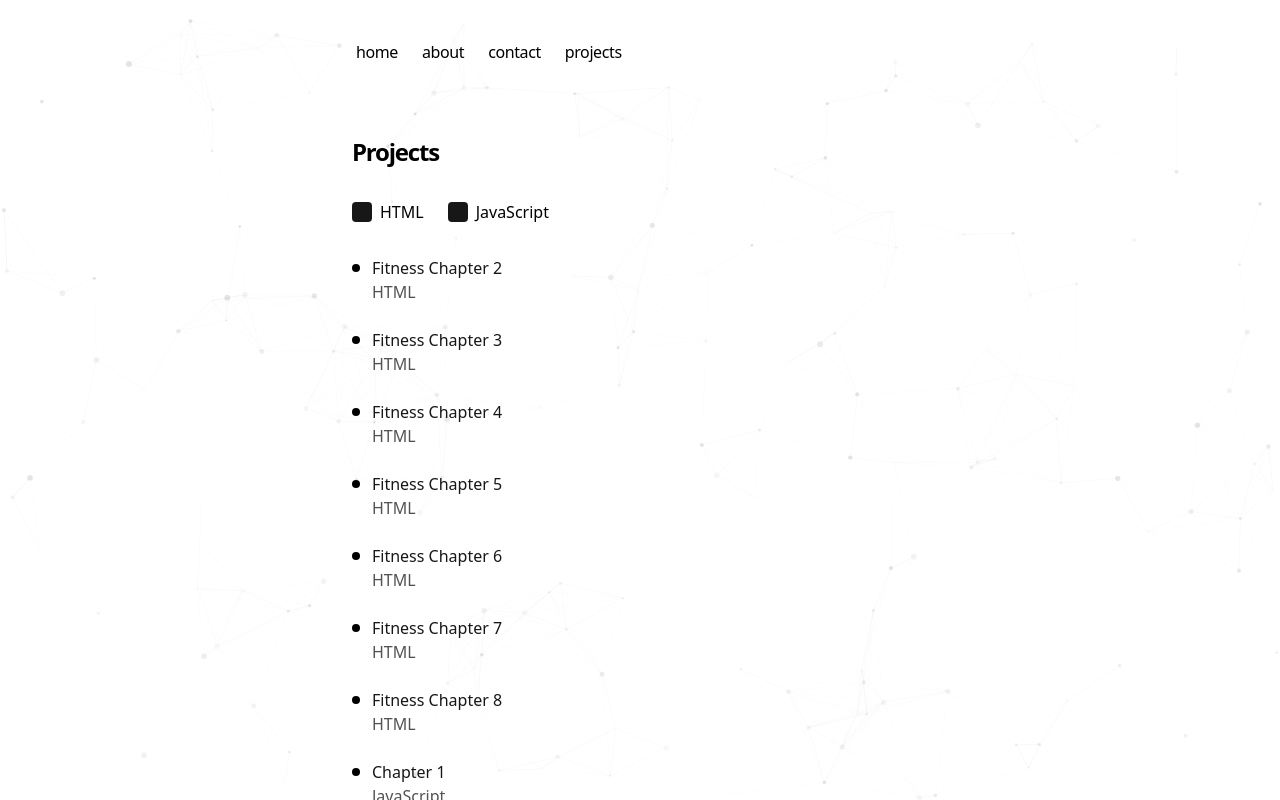
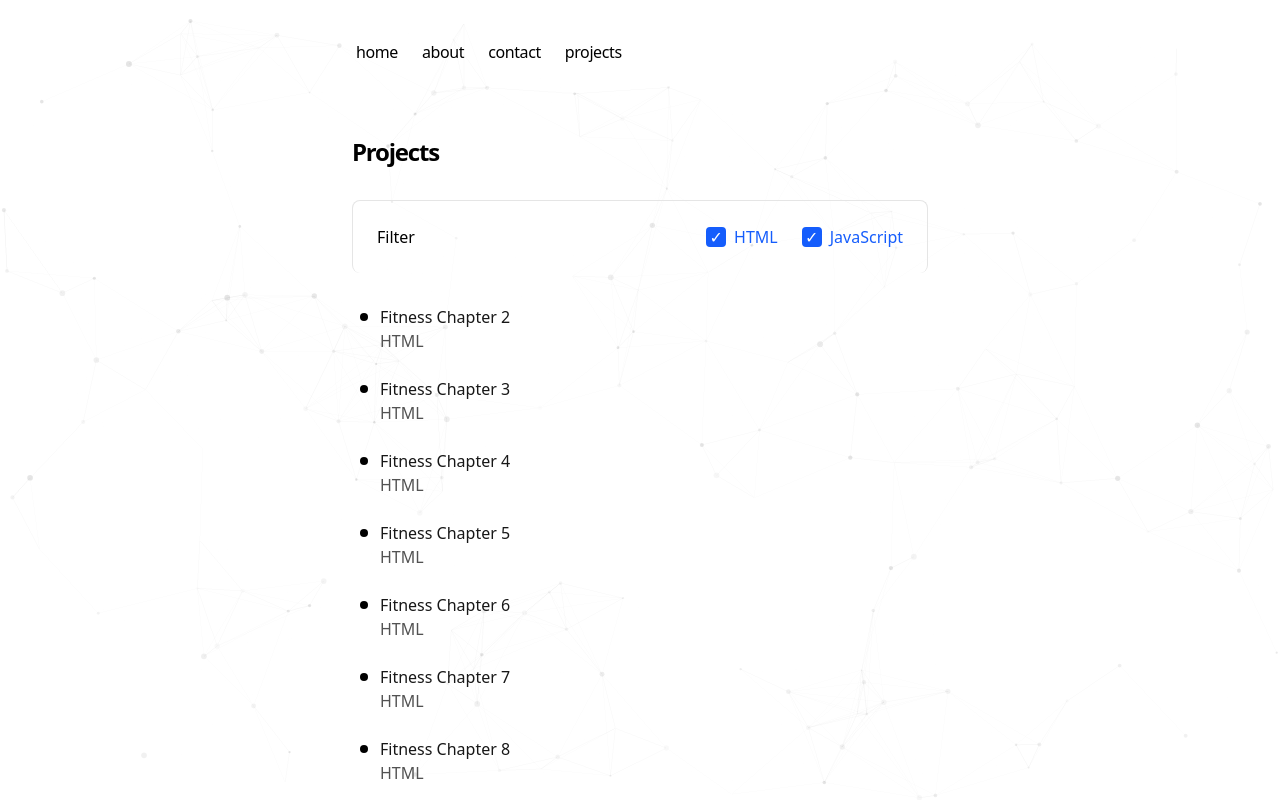
Before and after one commit to abbypao/abbypao.github.io, a Next.js app: page /projects in a window 1280 px wide. Shown: the top 800 px of the page. Built offline with nearby package versions, Linux system fonts and the light colour scheme.

Commit message:
Finish filter

```diff
--- a/app/components/particle.tsx
+++ b/app/components/particle.tsx
@@ -47,7 +47,7 @@ export default function ParticlesBackground() {
                   mode: "repulse",
                 },
                 onHover: {
-                  enable: true,
+                  enable: false,
                   mode: "bubble",
                 },
                 resize: true,
--- a/app/projects/page.tsx
+++ b/app/projects/page.tsx
@@ -75,8 +75,10 @@ export default function Page() {
                 Projects
             </h1>
 
-            <div className="mb-6 flex gap-6">
-                <label className="flex items-center gap-2 cursor-pointer group">
+
+            <div className="mb-6 flex gap-6 align-right p-6 rounded-lg border border-neutral-200 border-b-0">
+                <span className="font-medium">Filter</span>
+                    <label className="ml-auto flex items-center gap-2 cursor-pointer group">
                         <input
                         type="checkbox"
                         checked={showHTML}
@@ -84,17 +86,17 @@ export default function Page() {
                         className="sr-only"
                         />
                         <div className={`
-                        w-5 h-5 rounded border-2 transition-all duration-200
-                        flex items-center justify-center
+                            w-5 h-5 text-white select-none rounded border-2 transition-all duration-100 flex items-center justify-center
                             ${showHTML
-                            ? 'bg-neutral-900 border-neutral-900 group-hover:bg-neutral-700 group-hover:border-neutral-700'
-                            : 'border-neutral-400 group-hover:border-neutral-600'
+                                ? 'bg-blue-600 border-blue-600 hover:bg-blue-400 hover:border-blue-400'
+                                : 'border-neutral-400'
                             }`}>
-                        <svg>
-
-                        </svg>
+                            {showHTML && '✓'}
                         </div>
-                    <span>HTML</span>
+                        <span className={`
+                            transition-all duration-100 ease-in
+                            ${showHTML ? 'text-blue-600' : 'text-black'}
+                            `}>HTML</span>
                     </label>
                     <label className="flex items-center gap-2 cursor-pointer group">
                         <input
@@ -104,21 +106,21 @@ export default function Page() {
                             className="sr-only"
                         />
                         <div className={`
-                        w-5 h-5 rounded border-2 transition-all duration-200
-                        flex items-center justify-center
+                            w-5 h-5 text-white select-none rounded border-2 transition-all duration-100 flex items-center justify-center
                             ${showJavaScript
-                            ? 'bg-neutral-900 border-neutral-900 group-hover:bg-neutral-700 group-hover:border-neutral-700'
-                            : 'border-neutral-400 group-hover:border-neutral-600'
+                                ? 'bg-blue-600 border-blue-600 hover:bg-blue-400 hover:border-blue-400'
+                                : 'border-neutral-400'
                             }`}>
-                        <svg>
-
-                        </svg>
+                            {showJavaScript && '✓'}
                         </div>
-                    <span>JavaScript</span>
+                        <span className={`
+                            transition-all duration-100 ease-in
+                            ${showJavaScript ? 'text-blue-600' : 'text-black'}
+                            `}>JavaScript</span>
                     </label>
             </div>
 
-            <div className="my-8 space-y-6">
+            <div className="my-8 mx-2 space-y-6">
                 {filteredProjects.length > 0 ? (
                     filteredProjects.map((project, index) => (
                         <div key={index} className="flex items-start gap-3">
@@ -138,7 +140,7 @@ export default function Page() {
                         </div>
                     ))
                 ) : (
-                    <p className="text-neutral-600">No projects to display.</p>
+                    <p className="text-neutral-600">Nothing has been selected</p>
                 )}
             </div>
         </section>
```
Lines whose indentation alone changed are shown as unchanged.
